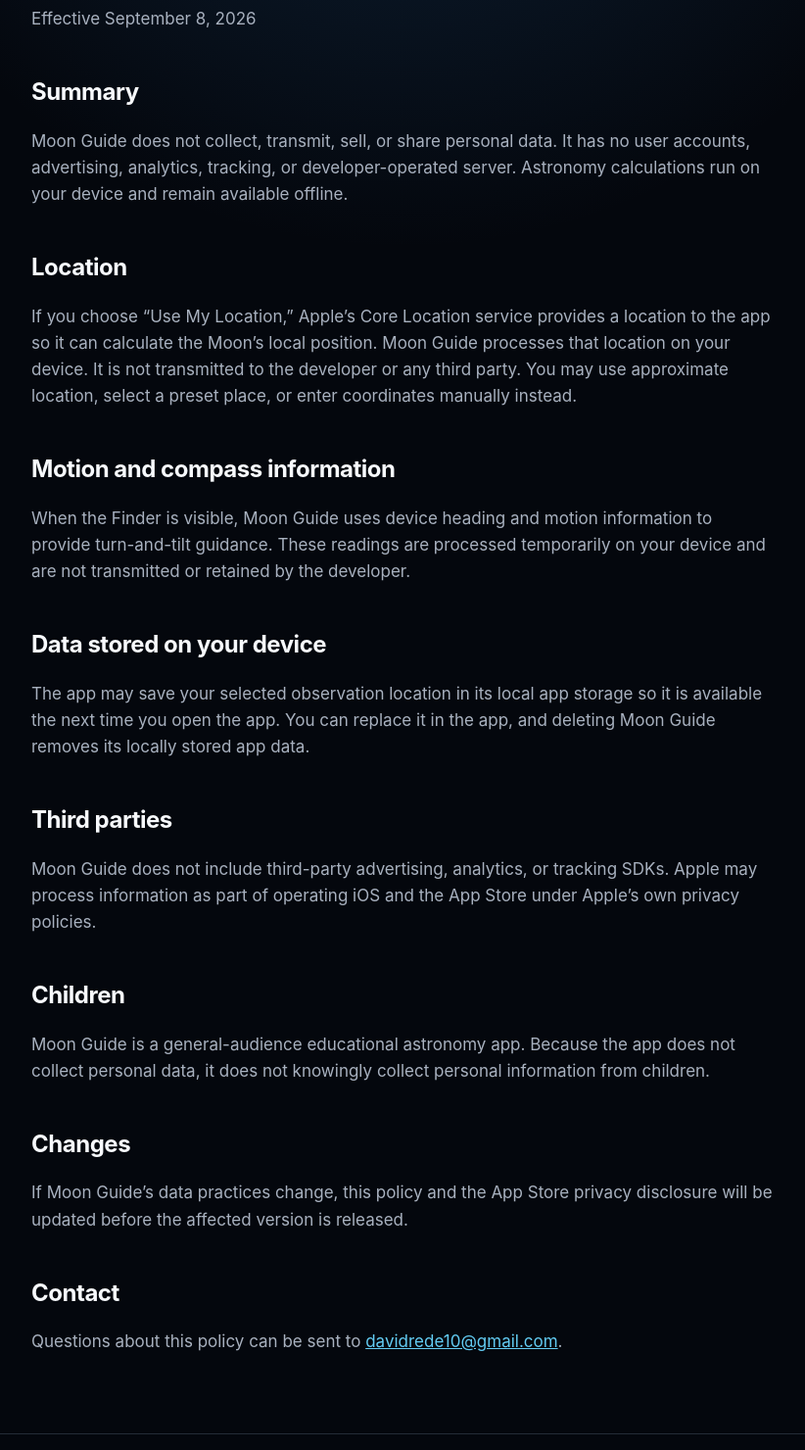
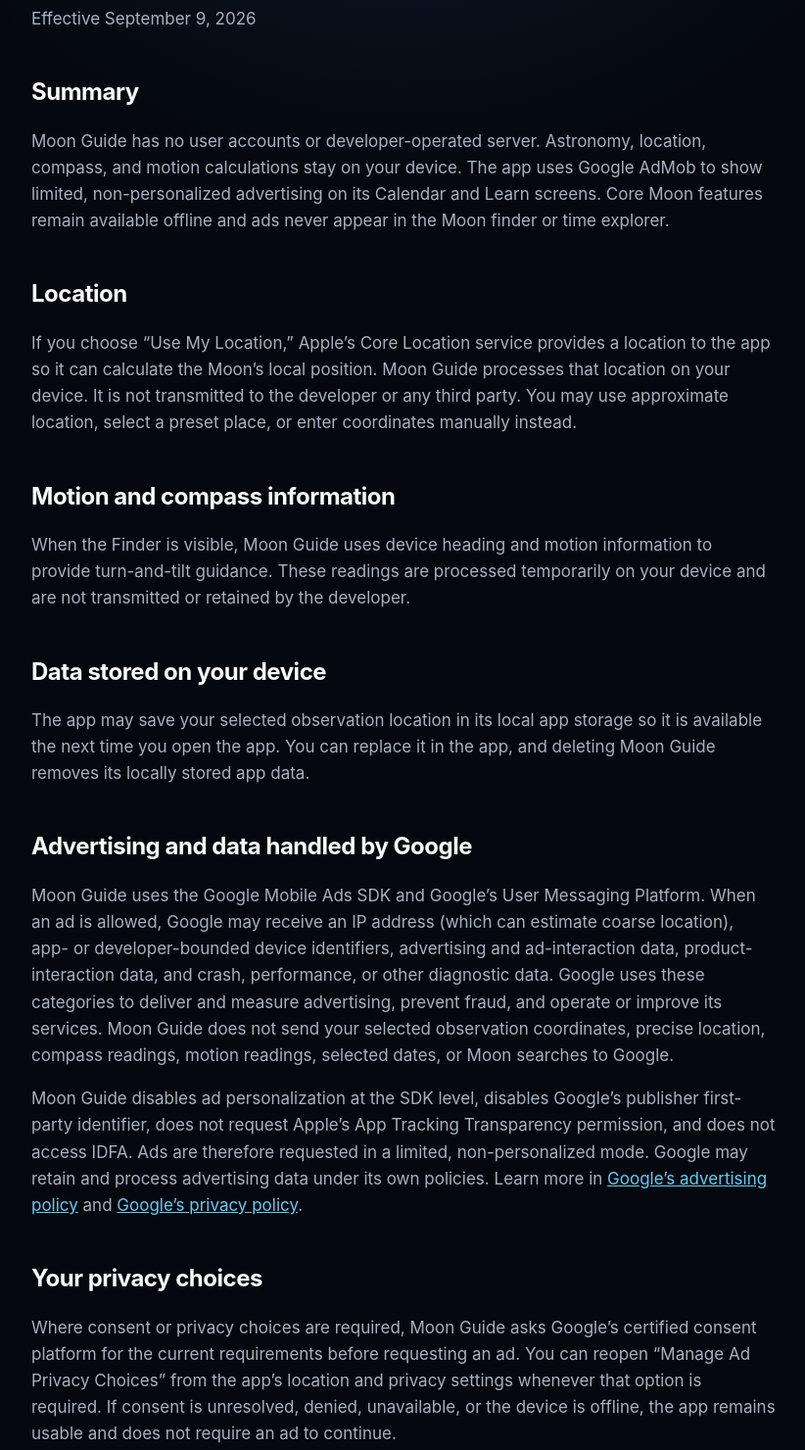
Before and after one commit to David-Ede/moon-guide-support, a plain HTML site: page privacy.html in a window 1280 px wide. Shown: the part 180-1660 px from the top of the page at 98% size, without its empty margins (228-1050 px from the left). Drawn offline with Linux system fonts and the light colour scheme.

Commit message:
Update Moon Guide privacy policy for limited ads

```diff
--- a/privacy.html
+++ b/privacy.html
@@ -11,10 +11,10 @@
   <main class="document">
     <a class="back" href="index.html">← Moon Guide</a>
     <h1>Privacy Policy</h1>
-    <p class="updated">Effective September 8, 2026</p>
+    <p class="updated">Effective September 9, 2026</p>
 
     <h2>Summary</h2>
-    <p>Moon Guide does not collect, transmit, sell, or share personal data. It has no user accounts, advertising, analytics, tracking, or developer-operated server. Astronomy calculations run on your device and remain available offline.</p>
+    <p>Moon Guide has no user accounts or developer-operated server. Astronomy, location, compass, and motion calculations stay on your device. The app uses Google AdMob to show limited, non-personalized advertising on its Calendar and Learn screens. Core Moon features remain available offline and ads never appear in the Moon finder or time explorer.</p>
 
     <h2>Location</h2>
     <p>If you choose “Use My Location,” Apple’s Core Location service provides a location to the app so it can calculate the Moon’s local position. Moon Guide processes that location on your device. It is not transmitted to the developer or any third party. You may use approximate location, select a preset place, or enter coordinates manually instead.</p>
@@ -25,11 +25,15 @@
     <h2>Data stored on your device</h2>
     <p>The app may save your selected observation location in its local app storage so it is available the next time you open the app. You can replace it in the app, and deleting Moon Guide removes its locally stored app data.</p>
 
-    <h2>Third parties</h2>
-    <p>Moon Guide does not include third-party advertising, analytics, or tracking SDKs. Apple may process information as part of operating iOS and the App Store under Apple’s own privacy policies.</p>
+    <h2>Advertising and data handled by Google</h2>
+    <p>Moon Guide uses the Google Mobile Ads SDK and Google’s User Messaging Platform. When an ad is allowed, Google may receive an IP address (which can estimate coarse location), app- or developer-bounded device identifiers, advertising and ad-interaction data, product-interaction data, and crash, performance, or other diagnostic data. Google uses these categories to deliver and measure advertising, prevent fraud, and operate or improve its services. Moon Guide does not send your selected observation coordinates, precise location, compass readings, motion readings, selected dates, or Moon searches to Google.</p>
+    <p>Moon Guide disables ad personalization at the SDK level, disables Google’s publisher first-party identifier, does not request Apple’s App Tracking Transparency permission, and does not access IDFA. Ads are therefore requested in a limited, non-personalized mode. Google may retain and process advertising data under its own policies. Learn more in <a href="https://policies.google.com/technologies/ads">Google’s advertising policy</a> and <a href="https://policies.google.com/privacy">Google’s privacy policy</a>.</p>
+
+    <h2>Your privacy choices</h2>
+    <p>Where consent or privacy choices are required, Moon Guide asks Google’s certified consent platform for the current requirements before requesting an ad. You can reopen “Manage Ad Privacy Choices” from the app’s location and privacy settings whenever that option is required. If consent is unresolved, denied, unavailable, or the device is offline, the app remains usable and does not require an ad to continue.</p>
 
     <h2>Children</h2>
-    <p>Moon Guide is a general-audience educational astronomy app. Because the app does not collect personal data, it does not knowingly collect personal information from children.</p>
+    <p>Moon Guide is a general-audience educational astronomy app and is not directed to children. Ad creative is restricted to Google’s general-audience content rating. The app does not knowingly create child profiles or send age information to the developer.</p>
 
     <h2>Changes</h2>
     <p>If Moon Guide’s data practices change, this policy and the App Store privacy disclosure will be updated before the affected version is released.</p>
```
